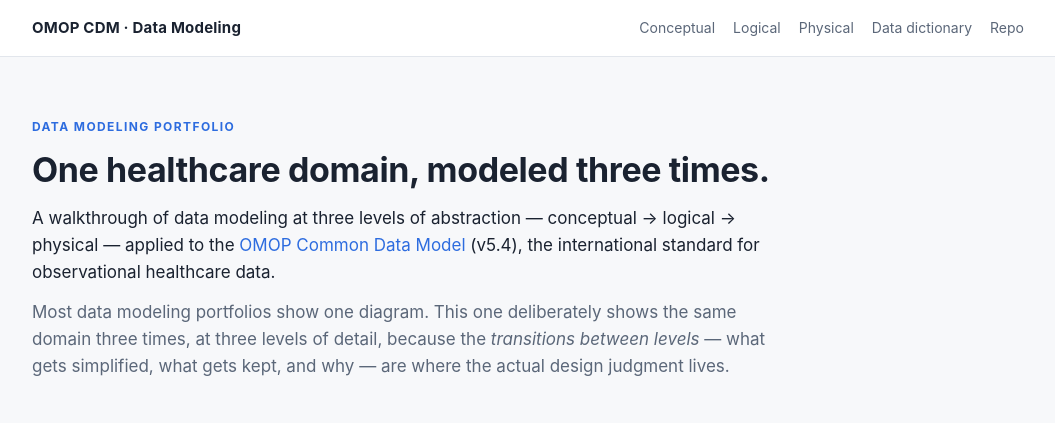
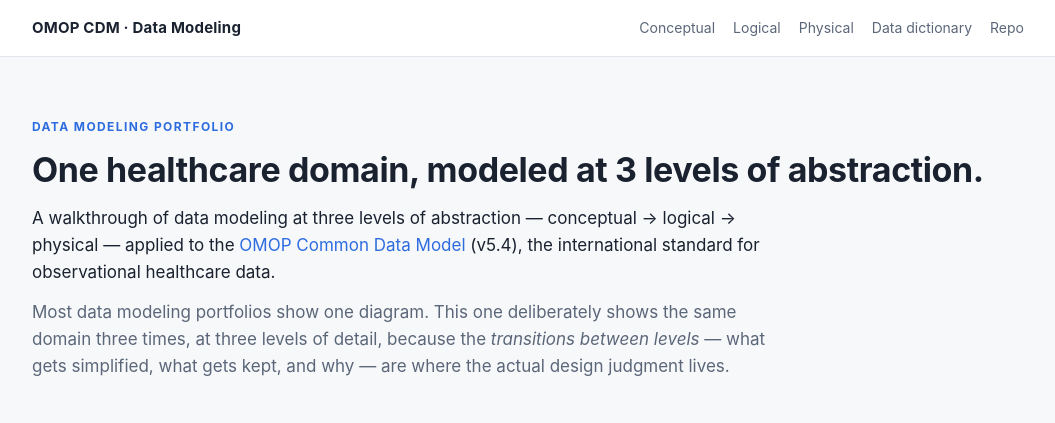
Before and after one commit to bernt73/omop-data-model, a plain HTML site: page docs/index.html in a window 1280 px wide. Shown: the top 423 px of the page, without its empty margins (112-1167 px from the left). Drawn offline with Linux system fonts and the light colour scheme.

Commit message:
Corrected text in index.html

```diff
--- a/docs/index.html
+++ b/docs/index.html
@@ -24,7 +24,7 @@
   <main class="wrap">
     <section class="hero">
       <span class="eyebrow">Data Modeling Portfolio</span>
-      <h1>One healthcare domain, modeled three times.</h1>
+      <h1>One healthcare domain, modeled at 3 levels of abstraction.</h1>
       <p class="lede">A walkthrough of data modeling at three levels of abstraction —
         conceptual&nbsp;&rarr; logical&nbsp;&rarr; physical — applied to the
         <a href="https://ohdsi.github.io/CommonDataModel/" target="_blank" rel="noopener">OMOP Common Data Model</a>
```
